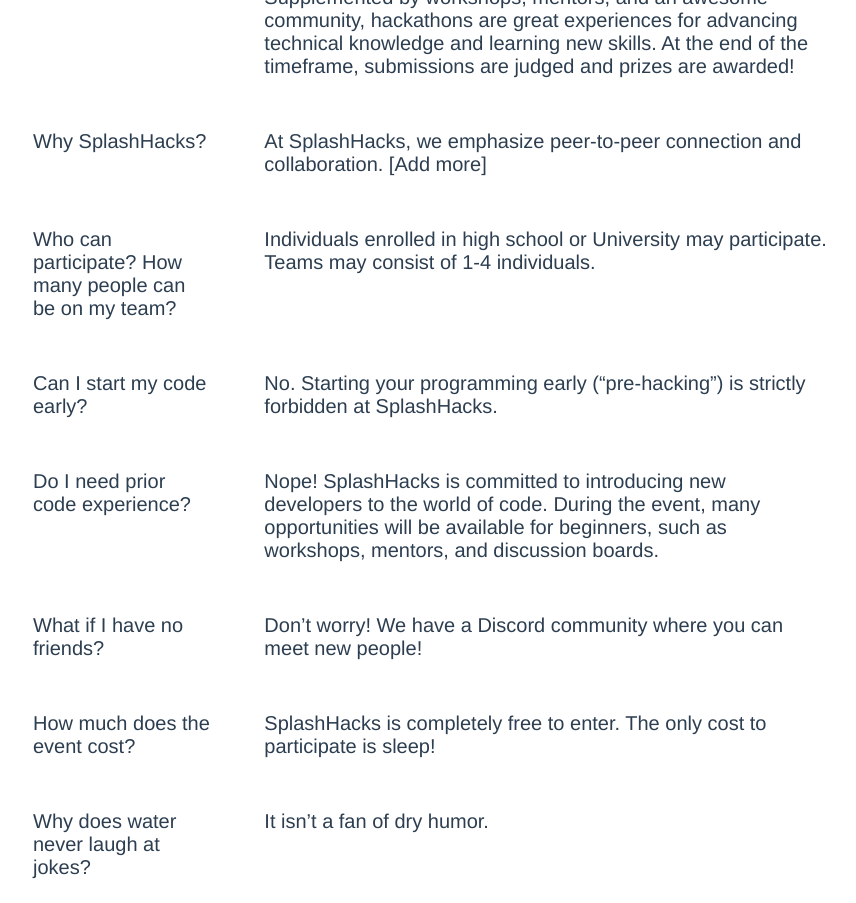
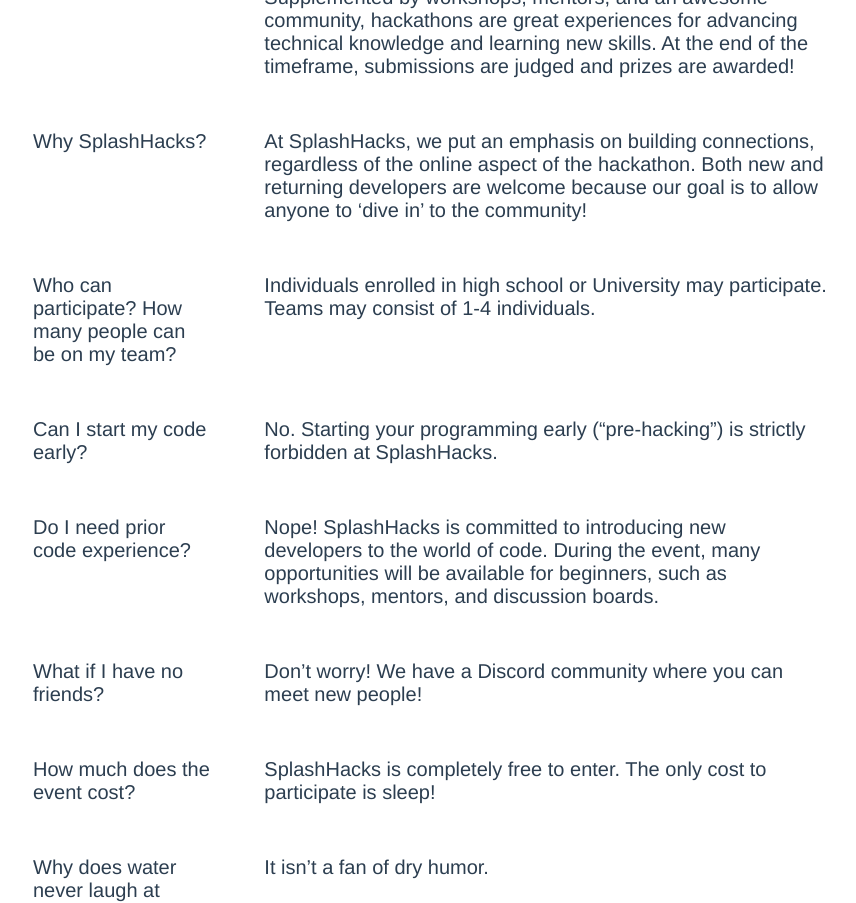
Before and after one commit to splashhacks/web, a Vue app: page / in a window 1280 px wide. Shown: the part 2620-3523 px from the top of the page, without its empty margins (210-1066 px from the left). Built offline with nearby package versions, Linux system fonts and the light colour scheme.

Commit message:
whySplashHacks

```diff
--- a/src/sections/QA.vue
+++ b/src/sections/QA.vue
@@ -15,8 +15,10 @@
     <tr>
       <td>Why SplashHacks?</td>
       <td>
-        At SplashHacks, we emphasize peer-to-peer connection and
-        collaboration. [Add more]
+        At SplashHacks, we put an emphasis on building connections,
+        regardless of the online aspect of the hackathon. Both new
+        and returning developers are welcome because our goal is to
+        allow anyone to ‘dive in’ to the community!
       </td>
     </tr>
     <tr>
```
